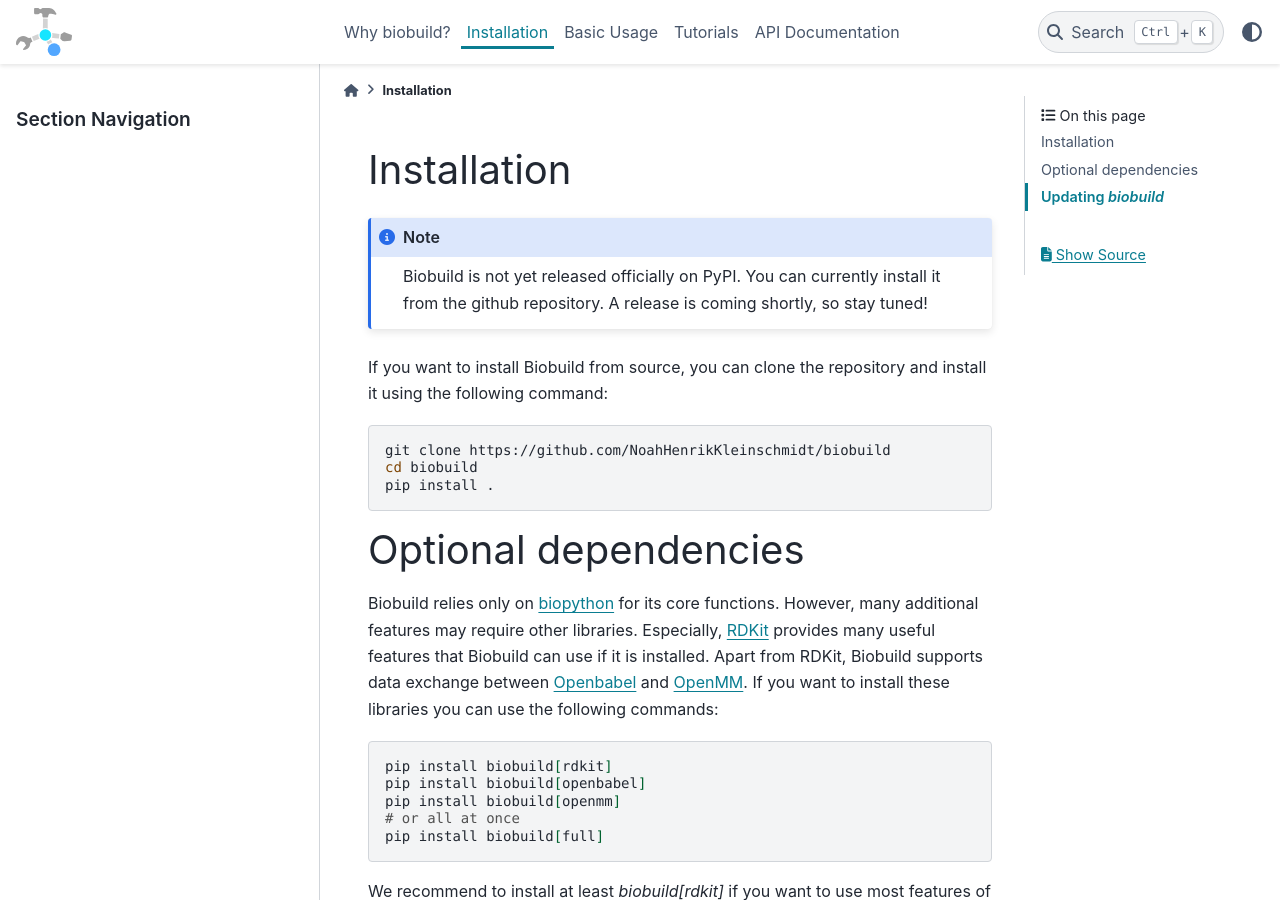
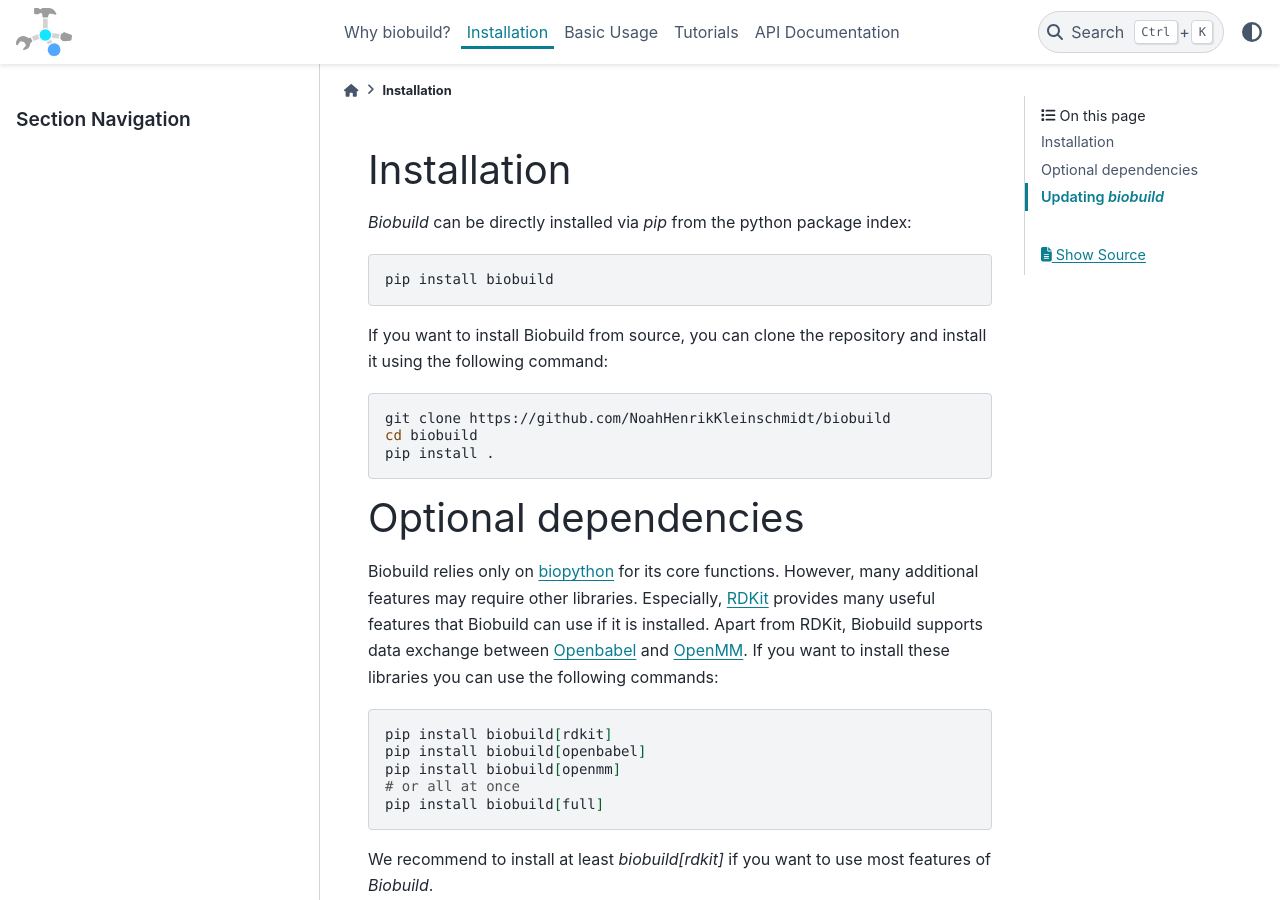
Before and after one commit to NoahHenrikKleinschmidt/buildamol, a Sphinx documentation site: the page built from docs/installation.rst, in a window 1280 px wide and 900 px high. Built offline with Sphinx 7.4.7 and the PyData theme 0.15.4, drawn with Linux system fonts in a browser that asks for light colours; pages that are not in the unit, such as notebooks, are missing from menus; some of the changed lines change nothing that is shown.

Commit message:
update installation instructions

```diff
--- a/docs/installation.rst
+++ b/docs/installation.rst
@@ -6,17 +6,17 @@
 Installation
 ------------
 
-.. note::
+.. .. note::
 
-   Biobuild is not yet released officially on PyPI. You can currently install it from the github repository.
-   A release is coming shortly, so stay tuned!
+..    Biobuild is not yet released officially on PyPI. You can currently install it from the github repository.
+..    A release is coming shortly, so stay tuned!
 
 
-.. `Biobuild` can be directly installed via `pip` from the python package index:
+`Biobuild` can be directly installed via `pip` from the python package index:
 
-.. .. code-block:: bash
+.. code-block:: bash
 
-..    pip install biobuild
+   pip install biobuild
 
 If you want to install Biobuild from source, you can clone the repository and install it using the following command:
 
```
